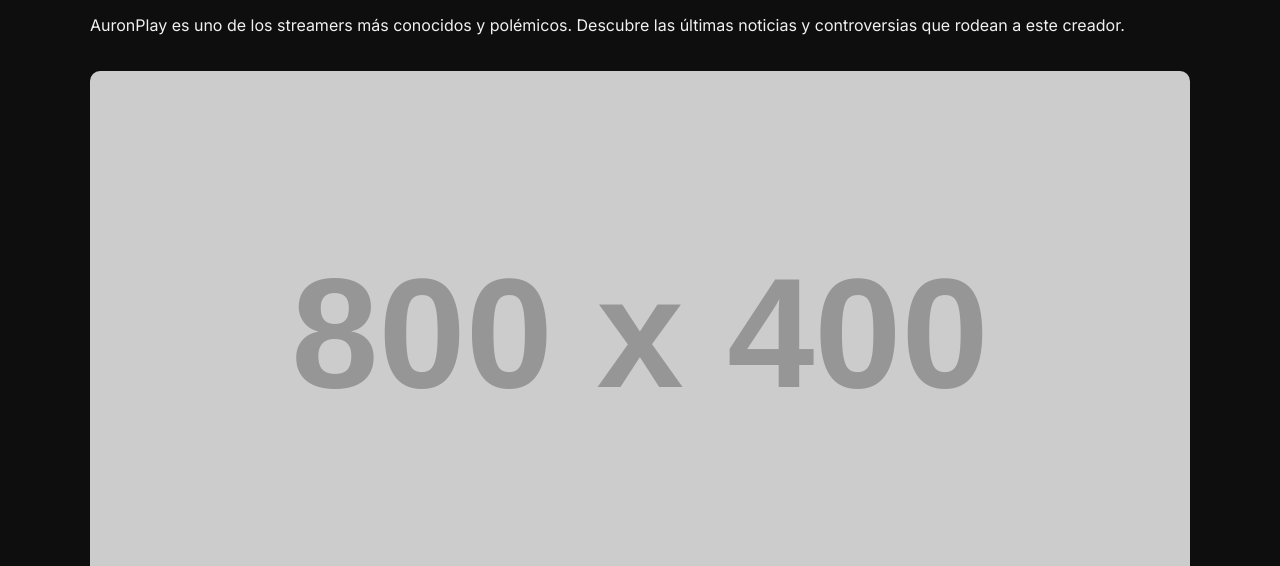
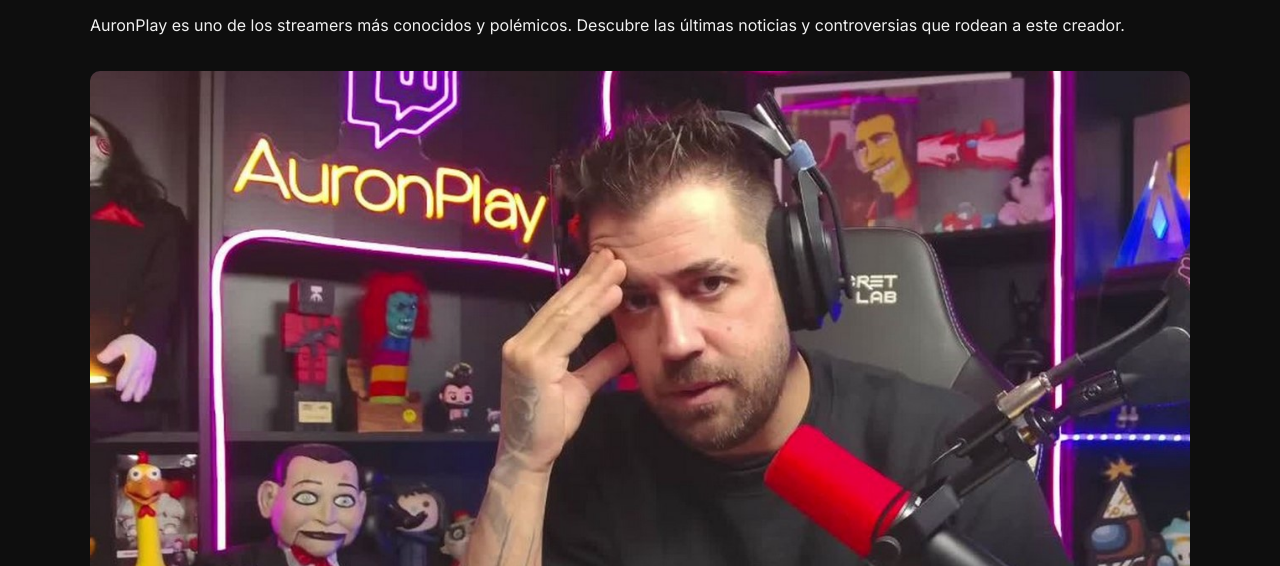
Before and after one commit to Schreem/Salseo-Stream, a plain HTML site: page auronplay.html in a window 1280 px wide. Shown: the part 234-800 px from the top of the page. Drawn offline with Linux system fonts and the light colour scheme; placeholder pictures from the web are drawn by us.

Commit message:
Update auronplay.html

```diff
--- a/auronplay.html
+++ b/auronplay.html
@@ -30,7 +30,7 @@
   <h2>AuronPlay y sus polémicas</h2>
   <p>AuronPlay es uno de los streamers más conocidos y polémicos. Descubre las últimas noticias y controversias que rodean a este creador.</p>
 
-  <img src="https://placehold.co/800x400/9932cc/fff?text=AuronPlay+controversia" alt="AuronPlay polémica" style="width:100%; border-radius: 10px; margin-top: 1rem;" />
+  <img src="images/auron.jpg" alt="AuronPlay polémica" style="width:100%; border-radius: 10px; margin-top: 1rem;" />
 
   <p>Todos los detalles, reacciones y más sobre AuronPlay aquí.</p>
 </main>
```
